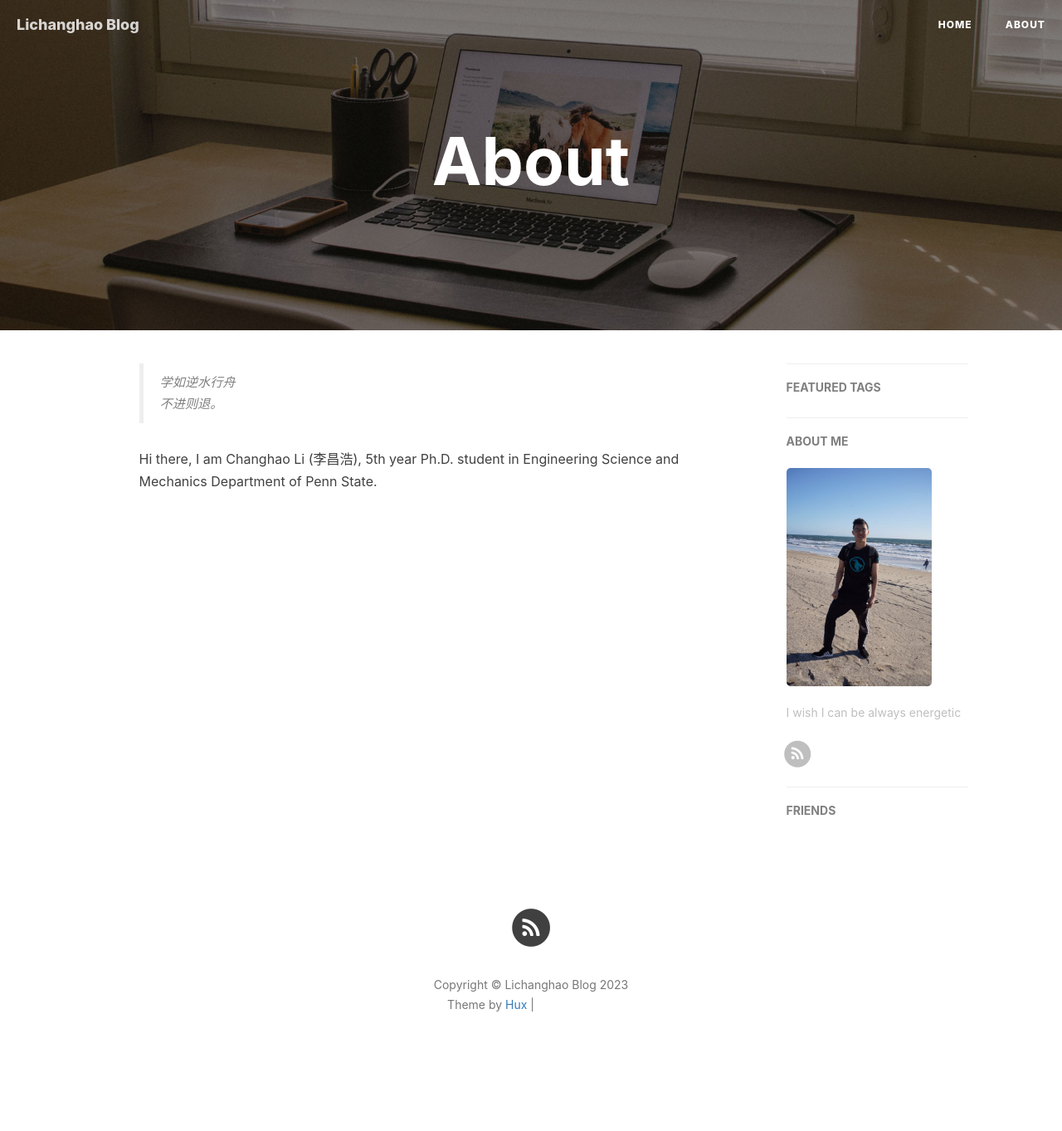
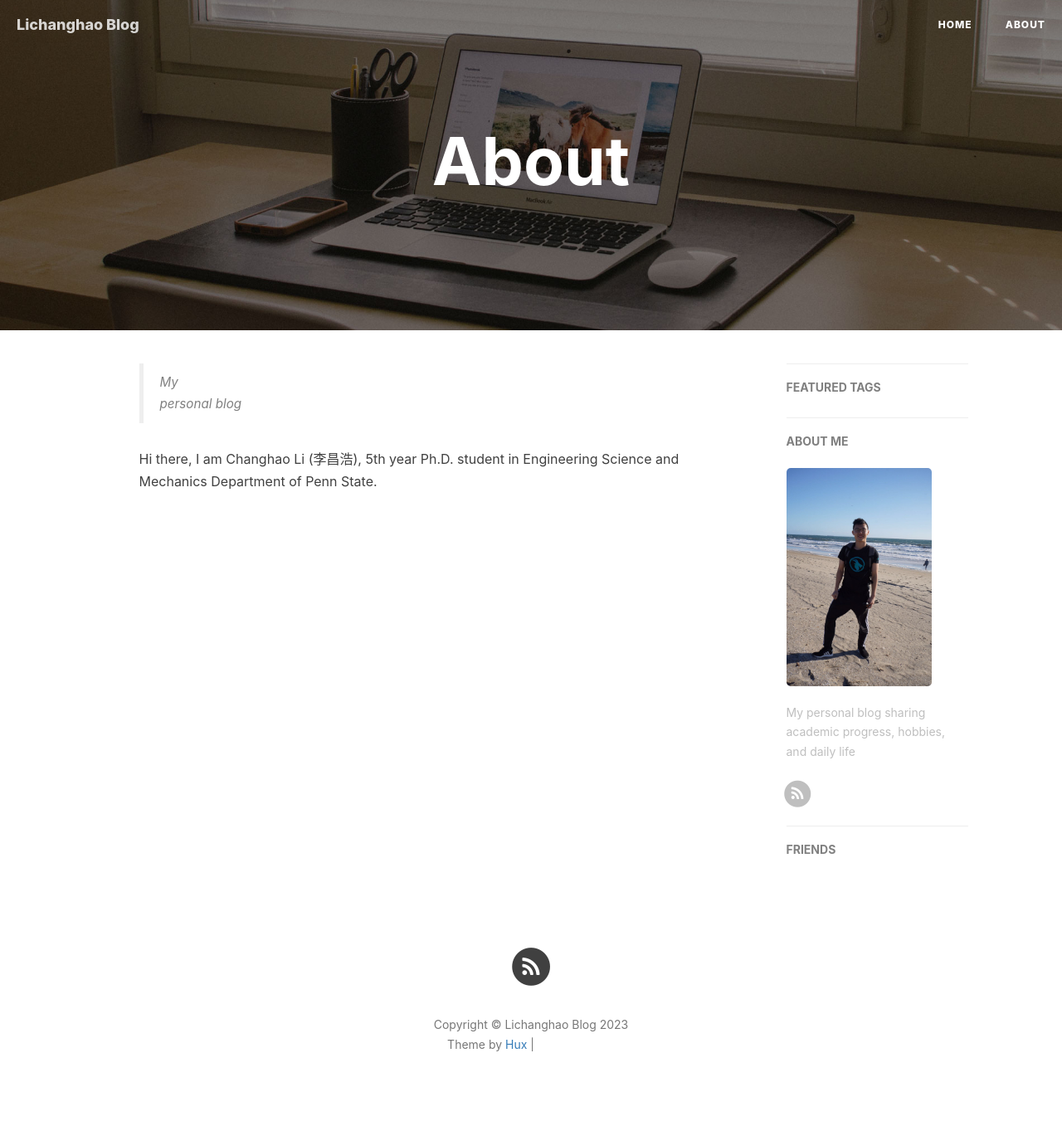
Before and after one commit to lichanghao/lichanghao.github.io.old, a Jekyll site: the page built from about.html, in a window 1280 px wide. Shown: the whole page at 83% size. Built offline with Jekyll 4.4.1, drawn with Linux system fonts in a browser that asks for light colours; nearby versions of some CDN libraries; comment, search, counter and statistics services are not loaded; before the commit the page ends 1315 px from its top, so only the background shows below that; grey boxes are pictures that could not be loaded.

Commit message:
20230102

```diff
--- a/_config.yml
+++ b/_config.yml
@@ -67,7 +67,7 @@ disqus_username: changhaoli
 
 # Sidebar settings
 sidebar: true                           # whether or not using Sidebar.
-sidebar-about-description: "I wish I can be always energetic"
+sidebar-about-description: "My personal blog sharing academic progress, hobbies, and daily life"
 sidebar-avatar: /img/head.jpg      # use absolute URL, seeing it's used in both `/` and `/about/`
 
 
--- a/about.html
+++ b/about.html
@@ -10,8 +10,8 @@ header-img: "img/home-bg-o.jpg"
 <div class="zh post-container">
 
     <!--copied from markdown -->
-    <blockquote><p>学如逆水行舟<br>
-    不进则退。</p></blockquote>
+    <blockquote><p>My<br>
+    personal blog</p></blockquote>
 
     <p> Hi there, I am Changhao Li (李昌浩), 5th year Ph.D. student in Engineering Science and Mechanics Department of Penn State.
 
--- a/index.html
+++ b/index.html
@@ -1,6 +1,6 @@
 ---
 layout: page
-description: "学无止境"
+description: "personal blog"
 ---
 
 {% for post in paginator.posts %}
```
